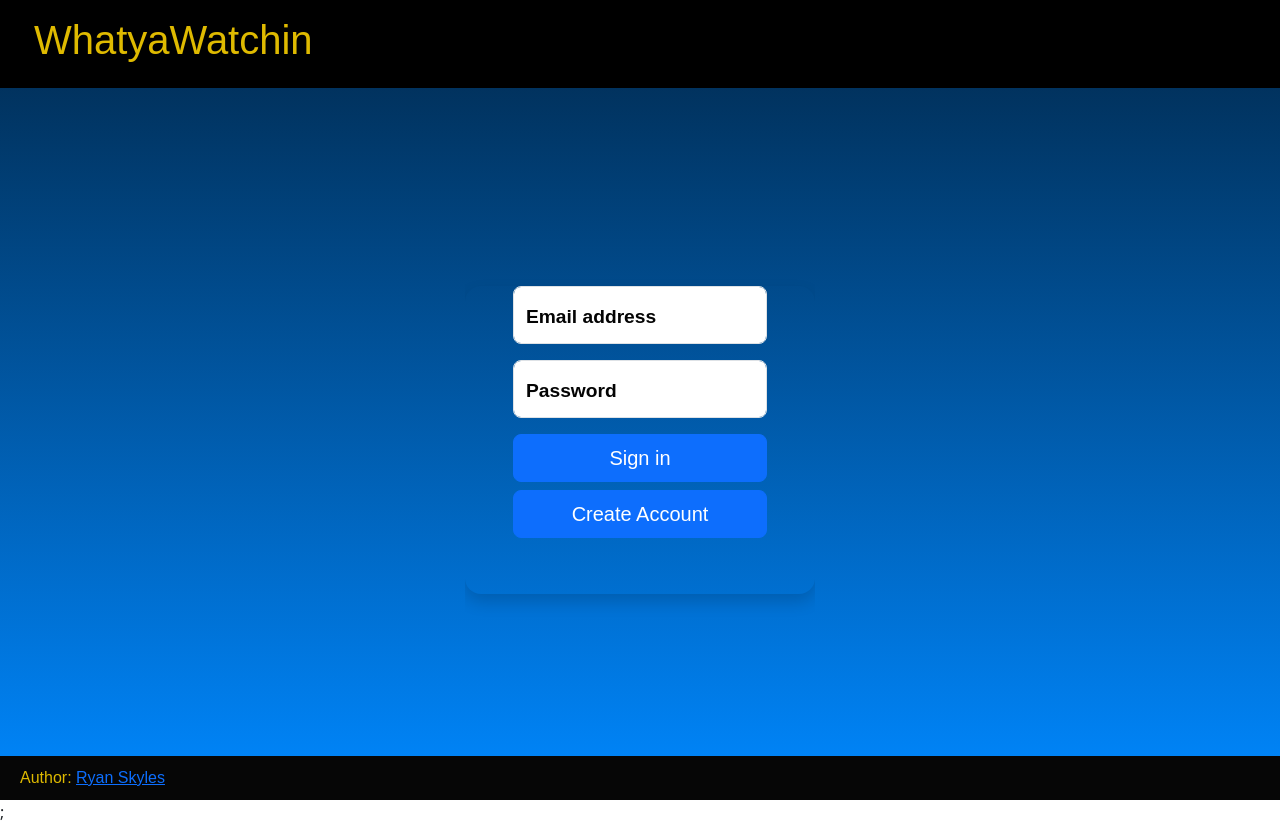
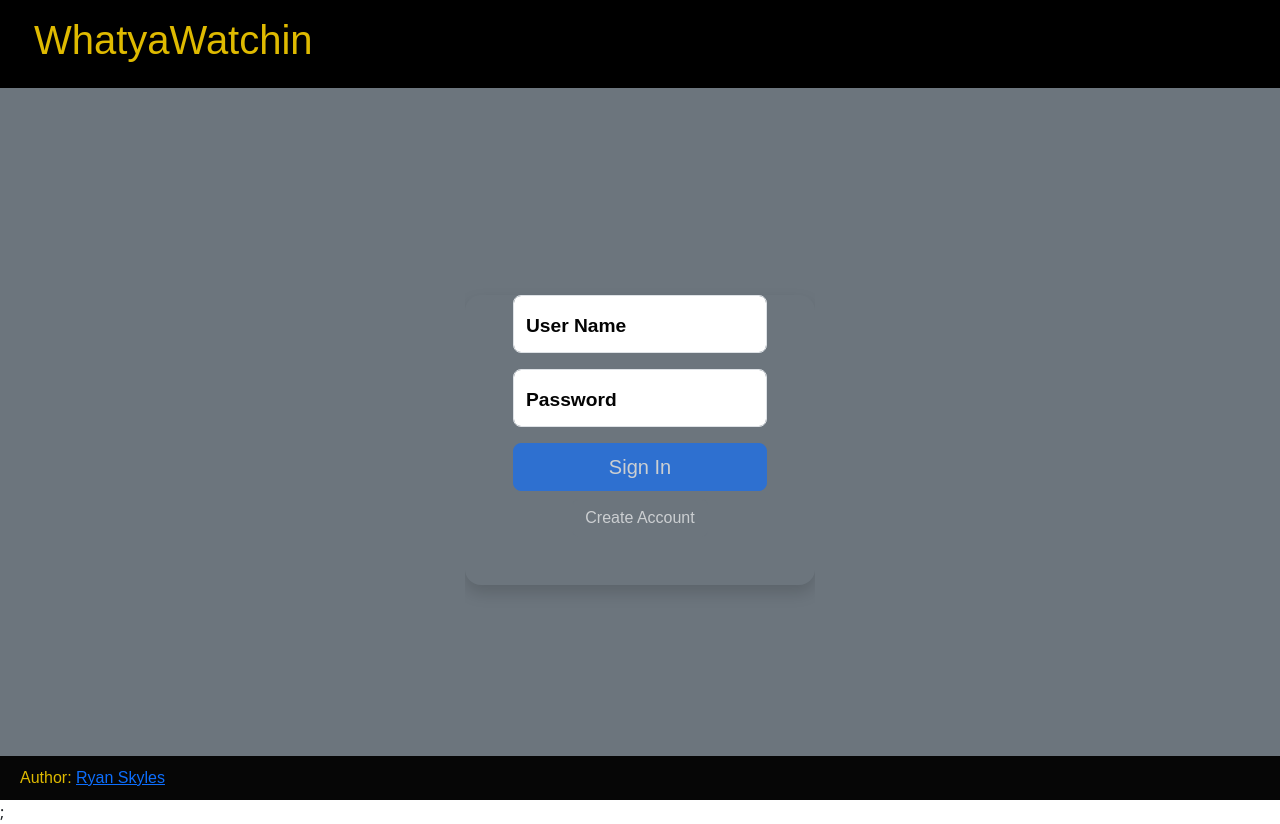
Before and after one commit to ryan-skyles/startup, a React (Vite) app: page / in a window 1280 px wide. Built offline with nearby package versions, Linux system fonts and the light colour scheme; a web font is replaced by a local one.

Commit message:
React 2 Login Jsx files and function

```diff
--- /dev/null
+++ b/src/login/authenticated.jsx
@@ -0,0 +1,26 @@
+import React from 'react';
+import { useNavigate } from 'react-router-dom';
+
+import Button from 'react-bootstrap/Button';
+import './login.css';
+
+export function Authenticated(props) {
+  const navigate = useNavigate();
+
+  function logout() {
+    localStorage.removeItem('userName');
+    props.onLogout();
+  }
+
+  return (
+    <div>
+      <div className='playerName'>{props.userName}</div>
+      <Button variant='primary' onClick={() => navigate('/play')}>
+        Home
+      </Button>
+      <Button variant='secondary' onClick={() => logout()}>
+        Logout
+      </Button>
+    </div>
+  );
+}
--- a/src/login/login.css
+++ b/src/login/login.css
@@ -5,8 +5,6 @@
     --bs-btn-bg:rgb(223, 186, 0);
     --bs-btn-border-color: rgb(223, 186, 0);
     --bs-btn-hover-color:rgb(255, 234, 128);
-
-
 }
 .btn-outline-secondary{
     --bs-btn-font-size: medium;
--- a/src/login/login.jsx
+++ b/src/login/login.jsx
@@ -1,15 +1,37 @@
 import React from 'react';
 import './login.css';
+import { Unauthenticated } from './unauthenticated';
+import { Authenticated } from './authenticated';
+import { AuthState } from './authState';
 
-export function Login() {
+export function Login({ userName, authState, onAuthChange}) {
   return (
-    <main className="form-signin w-100 m-auto">
+    <main className='container-fluid bg-secondary text-center'>
+      <div>
+        {/* {authState !== AuthState.Unknown && <h1>So Whatya Watchin?</h1>} */}
+        {authState === AuthState.Authenticated && (
+          <Authenticated userName={userName} onLogout={() => onAuthChange(userName, AuthState.Unauthenticated)} />
+        )}
+        {authState === AuthState.Unauthenticated && (
+          <Unauthenticated
+            userName={userName}
+            onLogin={(loginUserName) => {
+              onAuthChange(loginUserName, AuthState.Authenticated);
+            }}
+          />
+        )}
+      </div>
+    </main>
+  );
+}
+
+/* <main className="form-signin w-100 m-auto">
 <div className="modal-content rounded-4 shadow">
   <div className="modal-body p-5 pt-0">
     <form className="get" action="home.html">
       <div className="form-floating mb-3">
-              <input type="email" className="form-control rounded-3" id="floatingInput" placeholder="name@example.com" fdprocessedid="0yatf"/>
-              <label for="floatingInput">Email address</label>
+        <input type="text" className="form-control rounded-3" id="floatingInput" placeholder="name@example.com" fdprocessedid="0yatf"/>
+        <label for="floatingInput">User Name</label>
       </div>
       <div className="form-floating mb-3">
         <input type="password" className="form-control rounded-3" id="floatingPassword" placeholder="Password" fdprocessedid="vllqp"/>
@@ -20,6 +42,4 @@ export function Login() {
     </form>
   </div>
 </div>
-    </main>
-  );
-}
+</main> */
--- /dev/null
+++ b/src/login/messageDialog.jsx
@@ -0,0 +1,14 @@
+import React from 'react';
+import Button from 'react-bootstrap/Button';
+import Modal from 'react-bootstrap/Modal';
+
+export function MessageDialog(props) {
+  return (
+    <Modal {...props} show={props.message} centered>
+      <Modal.Body>{props.message}</Modal.Body>
+      <Modal.Footer>
+        <Button onClick={props.onHide}>Close</Button>
+      </Modal.Footer>
+    </Modal>
+  );
+}
--- /dev/null
+++ b/src/login/unauthenticated.jsx
@@ -0,0 +1,48 @@
+import React from 'react';
+import Button from 'react-bootstrap/Button';
+import { MessageDialog } from './messageDialog';
+import './login.css'
+
+export function Unauthenticated(props) {
+  const [userName, setUserName] = React.useState(props.userName);
+  const [password, setPassword] = React.useState('');
+  const [displayError, setDisplayError] = React.useState(null);
+
+  async function loginUser() {
+    localStorage.setItem('userName', userName);
+    props.onLogin(userName);
+  }
+
+  async function createUser() {
+    localStorage.setItem('userName', userName);
+    props.onLogin(userName);
+  }
+
+  return(
+    <>
+        <main className="form-signin w-100 m-auto">
+            <div className="modal-content rounded-4 shadow">
+                <div className="modal-body p-5 pt-0">
+                <form className="get" action="home.html">
+                    <div className="form-floating mb-3">
+                        <input type="text" value={userName} onChange={(e) => setUserName(e.target.value)} className="form-control rounded-3" id="floatingInput" placeholder="name@example.com" fdprocessedid="0yatf"/>
+                        <label for="floatingInput">User Name</label>
+                    </div>
+                    <div className="form-floating mb-3">
+                        <input type="password" onChange={(e) => setPassword(e.target.value)}className="form-control rounded-3" id="floatingPassword" placeholder="Password" fdprocessedid="vllqp"/>
+                        <label for="floatingPassword">Password</label>
+                    </div>
+                    <Button className="w-100 mb-2 btn btn-lg rounded-3 btn-primary" type="submit" fdprocessedid="8v8edk" variant='primary' onClick={() => loginUser()} disabled={!userName || !password}>
+                        Sign In
+                    </Button>
+                    <Button variant='secondary' onClick={() => createUser()} disabled={!userName || !password}>
+                        Create Account
+                    </Button>
+                </form>
+                </div>
+            </div>
+        </main>
+        <MessageDialog message={displayError} onHide={() => setDisplayError(null)} />
+    </>
+  );
+}
```
Lines whose indentation alone changed are shown as unchanged.
